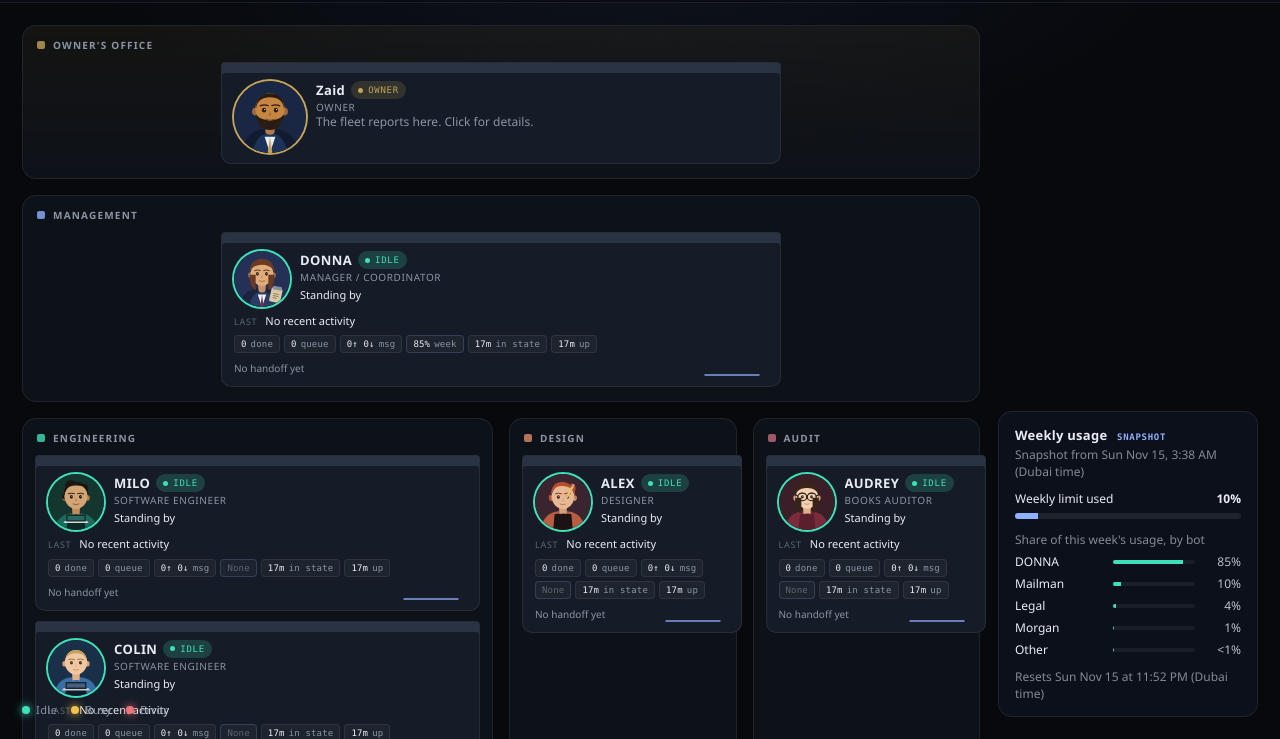
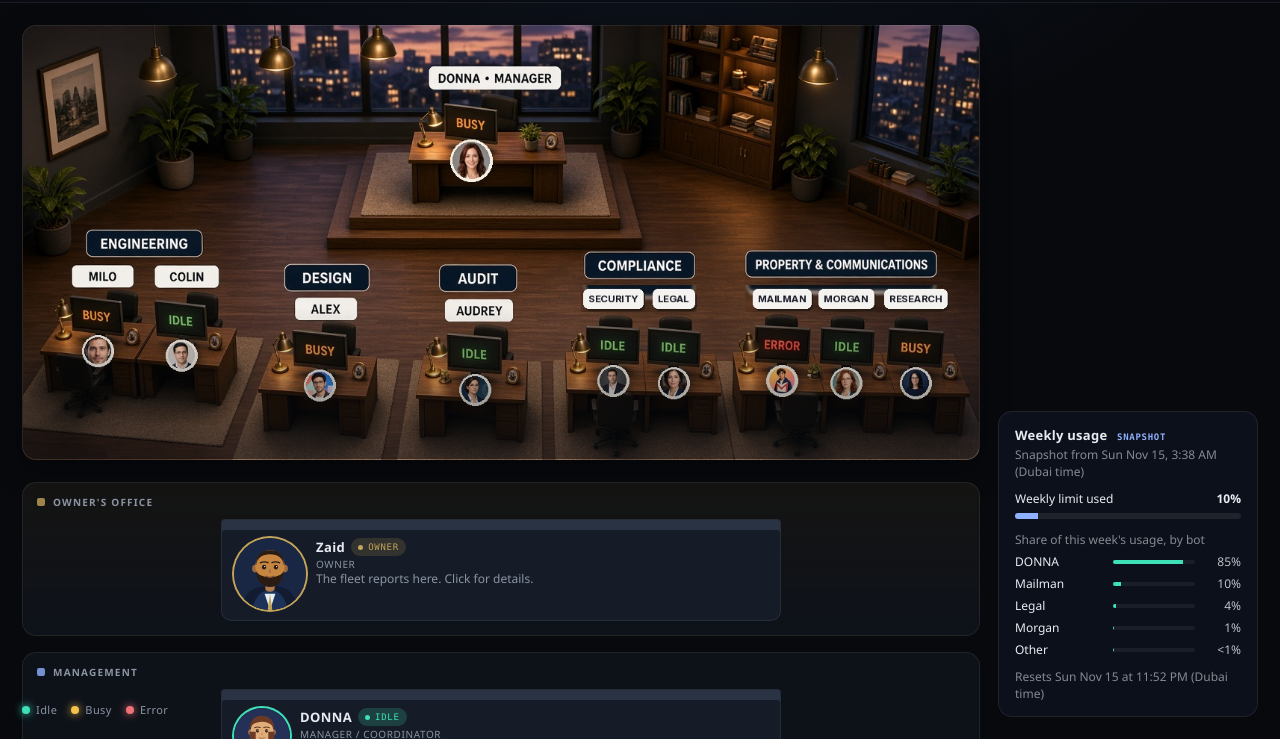
Before and after one commit to zaid-arch/fleet-monitor, a plain HTML site: page index.html in a window 1280 px wide. Shown: the part 61-800 px from the top of the page. Drawn offline with Linux system fonts and the light colour scheme.

Commit message:
Add warm office banner above the live dashboard

```diff
--- a/index.html
+++ b/index.html
@@ -243,6 +243,23 @@
       min-height: 0;
       overflow: auto;
     }
+
+    .hero {
+      position: relative;
+      margin: 22px 300px 0 22px;
+      border-radius: 14px;
+      overflow: hidden;
+      border: 1px solid rgba(255,255,255,0.08);
+      box-shadow: 0 10px 30px rgba(0,0,0,0.35);
+      height: clamp(220px, 34vw, 440px);
+      background: #1a140f url("office.jpg") center / cover no-repeat;
+    }
+    .hero::after {
+      content: "";
+      position: absolute; inset: 0;
+      background: linear-gradient(to bottom, rgba(0,0,0,0) 65%, rgba(10,12,18,0.55) 100%);
+    }
+    @media (max-width: 900px) { .hero { margin: 14px 14px 0; } }
 
     .floor-wrap {
       position: relative;
@@ -1134,6 +1151,7 @@
     </header>
 
     <main>
+      <div class="hero" role="img" aria-label="Warm evening office with the bot team at their desks"></div>
       <div class="floor-wrap" id="floor-wrap">
         <div id="floor"></div>
         <svg id="handoff-layer" aria-hidden="true"></svg>
```
Also changed, not shown: office.jpg (added).
